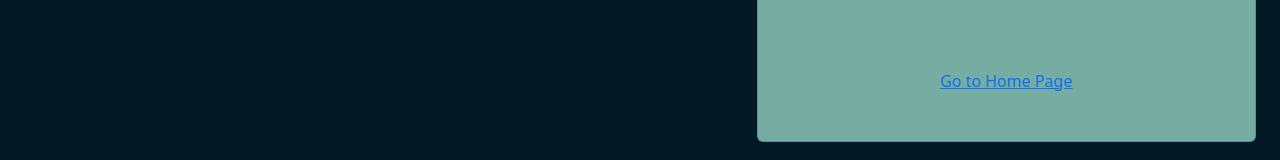
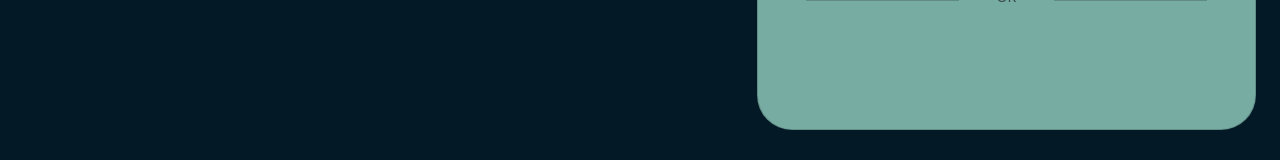
Before and after one commit to peroze/CineTicketBooking, a React (Create React App) app in the folder FrontEnd/cine-ticket-booking-app/: page /login in a window 1280 px wide. Shown: the part 610-770 px from the top of the page. Built offline with nearby package versions, Linux system fonts and the light colour scheme.

Commit message:
Rounded edges on login card

```diff
--- a/FrontEnd/cine-ticket-booking-app/src/components/Login.jsx
+++ b/FrontEnd/cine-ticket-booking-app/src/components/Login.jsx
@@ -128,7 +128,6 @@ const Login = () => {
                             </Row>
                             <div className="text-center" id="oauth2-btn">
                                 <GoogleLoginButton />
-                                <Link to="/">Go to Home Page</Link>
                             </div>
                         </Card.Body>
 
--- a/FrontEnd/cine-ticket-booking-app/src/styles/Login.css
+++ b/FrontEnd/cine-ticket-booking-app/src/styles/Login.css
@@ -10,7 +10,7 @@
 
 .login-card {
     background-color: #77ACA2 !important;
-    border-radius: 20px;
+    border-radius: 35px !important;
     overflow-y: auto;
     backdrop-filter: saturate(200%) blur(25px);
     max-height: 100vh;
```
